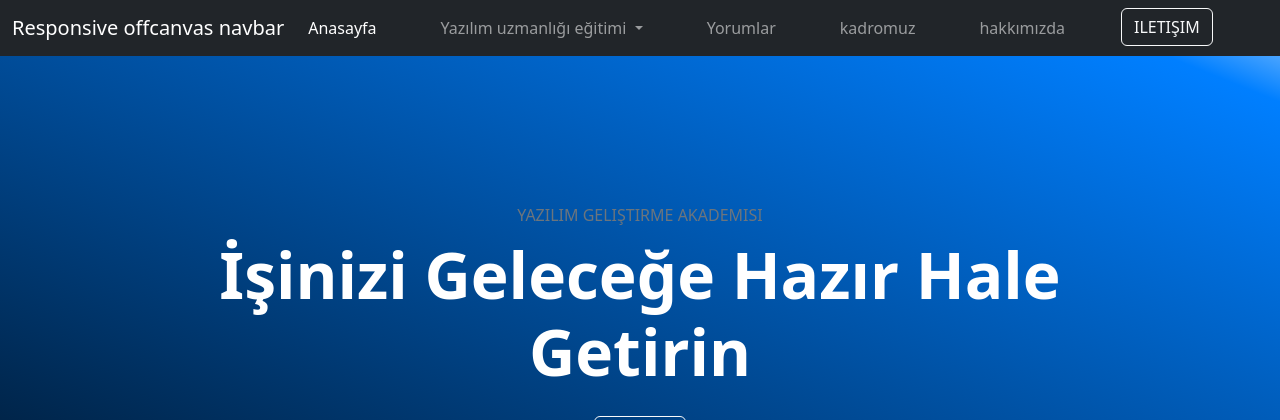
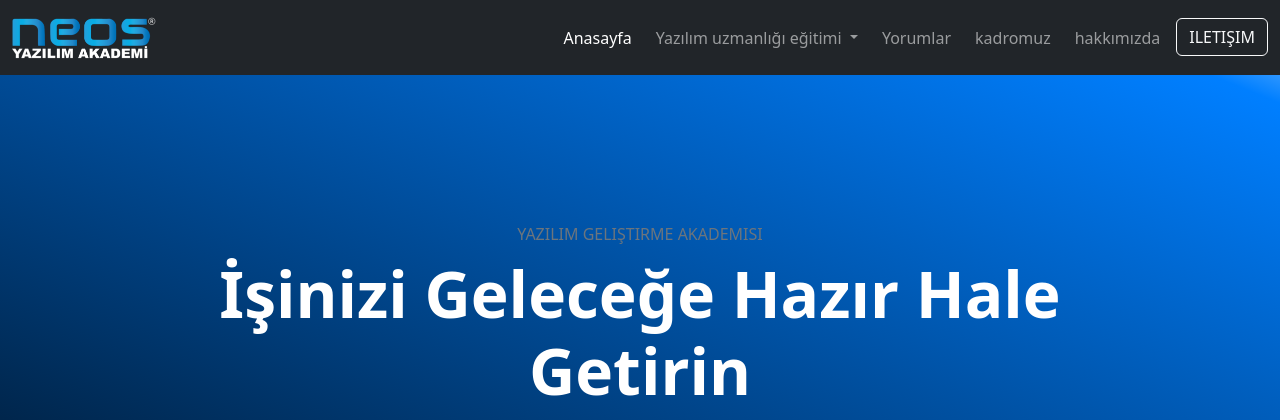
Before and after one commit to ardasalvarlilar/softwareAcademy, a Django app: page / in a window 1280 px wide. Shown: the top 420 px of the page. Run offline with Django 4.2, Linux system fonts and the light colour scheme.

Commit message:
navbar changed

```diff
--- a/templates/partials/_navbar.html
+++ b/templates/partials/_navbar.html
@@ -1,6 +1,11 @@
+{% load static %}
 <nav class="navbar navbar-expand-lg navbar-dark bg-dark" aria-label="Offcanvas navbar large">
     <div class="container-fluid">
-      <a class="navbar-brand" href="#">Responsive offcanvas navbar</a>
+      <a class="navbar-brand" href="#">
+        <div class="w-50">
+          <img src="{% static './images/neos-logo.png' %}" class='w-100' alt="">
+        </div>
+      </a>
       <button class="navbar-toggler" type="button" data-bs-toggle="offcanvas" data-bs-target="#offcanvasNavbar2" aria-controls="offcanvasNavbar2" aria-label="Toggle navigation">
         <span class="navbar-toggler-icon"></span>
       </button>
@@ -10,7 +15,7 @@
           <button type="button" class="btn-close btn-close-white" data-bs-dismiss="offcanvas" aria-label="Close"></button>
         </div>
         <div class="offcanvas-body">
-            <ul class="navbar-nav me-auto mb-2 mb-lg-0 flex flex-row gap-5 ">
+            <ul class="navbar-nav ms-auto mb-2 mb-lg-0 flex flex-row gap-2">
                 <li class="nav-item">
                   <a class="nav-link active" aria-current="page" href="#">Anasayfa</a>
                 </li>
```
